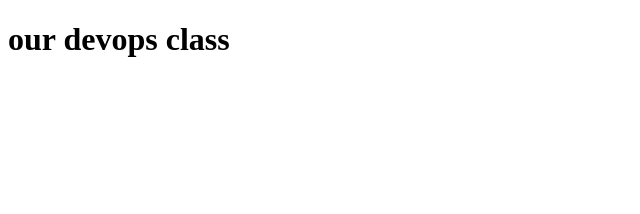
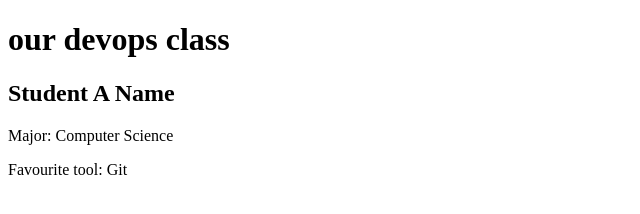
Before and after one commit to nabihanasir514/student-profile, a plain HTML site: page index.html in a window 1280 px wide. Shown: the whole page, without its empty margins (0-640 px from the left). Drawn offline with Linux system fonts and the light colour scheme.

Commit message:
add student a profile

```diff
--- a/index.html
+++ b/index.html
@@ -5,5 +5,12 @@
 </head>
 <body>
 <h1>our devops class</h1>
+
+<section id="studentA">
+  <h2>Student A Name</h2>
+  <p>Major: Computer Science</p>
+  <p>Favourite tool: Git</p>
+</section>
+
 </body>
 </html>
```
